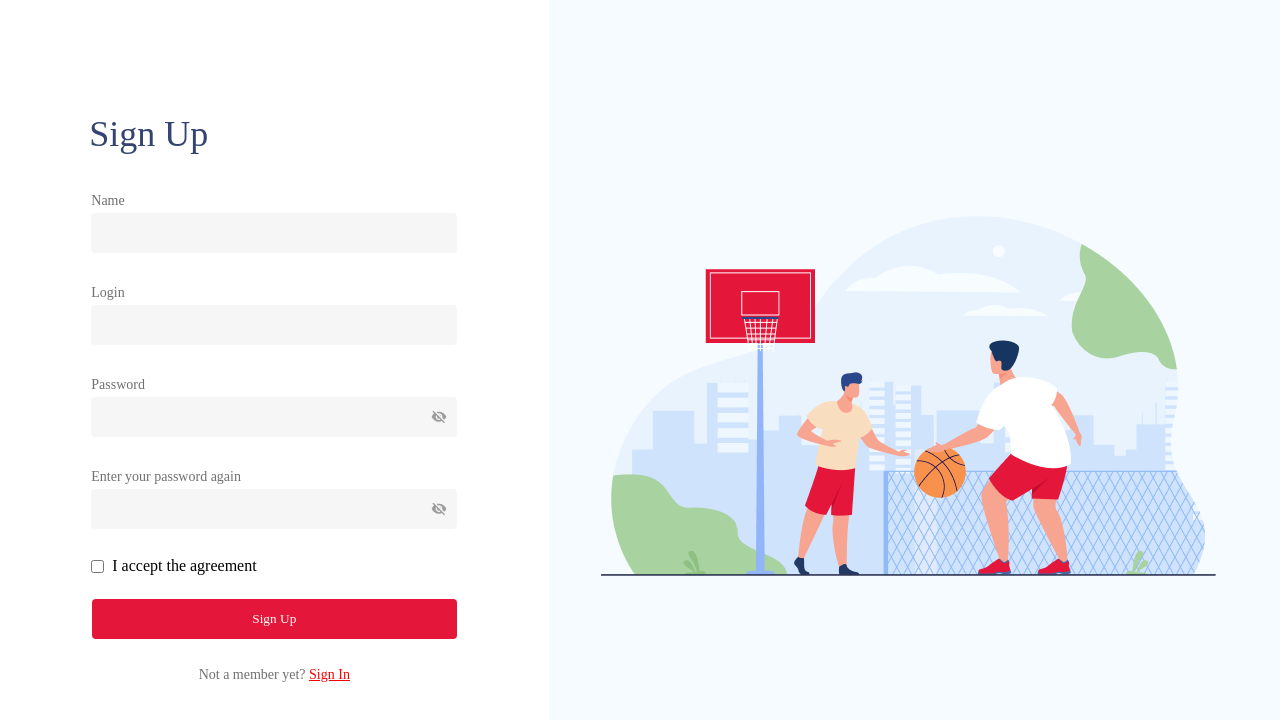
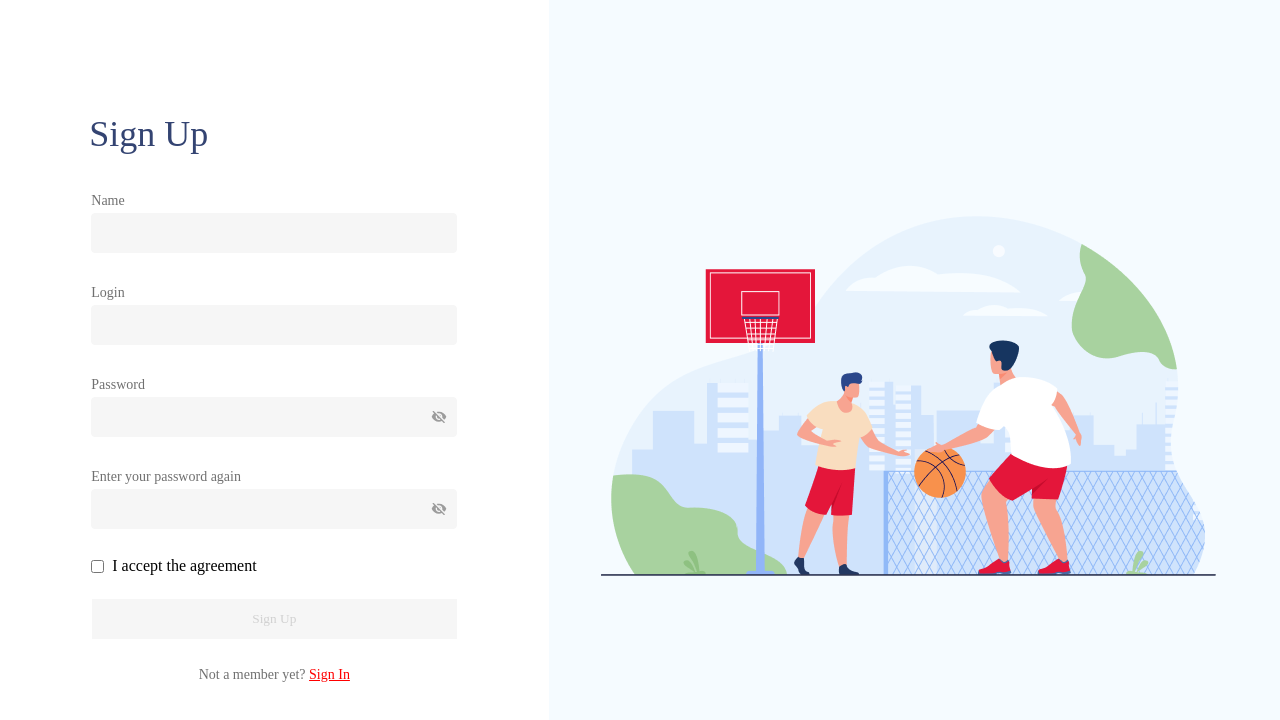
Before and after one commit to Nagiev100/big3, a React (Create React App) app: page /signUp in a window 1280 px wide. Shown: the top 720 px of the page. Built offline with nearby package versions, Linux system fonts and the light colour scheme.

Commit message:
Update button

```diff
--- a/src/common/components/shared/ButtonCompanent.tsx
+++ b/src/common/components/shared/ButtonCompanent.tsx
@@ -8,6 +8,7 @@ interface IButton {
   backgroundColor?: string;
   backgroundHover?: string;
   backgroundActive?: string;
+  backgroundDisabled?: string;
   border?: string;
   color?: string;
 }
@@ -21,12 +22,15 @@ export const Button = styled.button<IButton>`
   border: ${(props) => props.border};
   border-radius: 4px;
   margin-top: ${(props) => props.marginTop};
-  margin-left: /*40px;*/ ${(props) => props.marginLeft};
+  margin-left: ${(props) => props.marginLeft};
   &:hover {
     background-color: /*#FF5761*/ ${(props) => props.backgroundHover};
   }
   &:active {
     background-color: /*#C60E2E*/ ${(props) => props.backgroundActive};
+  }
+  &:disabled {
+    background-color:;
   }
 
   @media ${(props) => props.theme.mobile} {
--- a/src/modules/authorization/signIn.tsx
+++ b/src/modules/authorization/signIn.tsx
@@ -9,7 +9,6 @@ import { post } from "../../api/baseFetch";
 import { Container } from "../../common/components/shared/CenterImage";
 import { Image } from "../../common/components/shared/ImageCompanent";
 import { Input } from "../../common/components/shared/InputComponent";
-import { Button } from "../../common/components/shared/ButtonCompanent";
 import { useNotifyAlert } from "../../common/hooks/useNotifyAlert";
 
 interface SignInFormData {
@@ -96,21 +95,13 @@ export const SignIn: FC = () => {
               widthProps={"100%"}
               flexDirection="column"
             >
-              <Button
-                backgroundColor="#E4163A"
-                backgroundHover="#FF5761"
-                backgroundActive="#C60E2E"
-                border="none"
-                color="#FFFFFF"
+              <ButtonSignIn
                 type="submit"
                 onClick={handleSubmit(onSubmit)}
                 disabled={!isValid}
-                padding="0"
-                width="366px"
-                marginTop="26px"
               >
                 <span>Sign In</span>
-              </Button>
+              </ButtonSignIn>
               <AuthorizationText>
                 Not a member yet?{" "}
                 <Link to="signUp" style={{ color: "red" }}>
@@ -235,3 +226,31 @@ const TextError = styled.p`
   font-weight: 500;
   line-height: 24px;
 `;
+export const ButtonSignIn = styled.button`
+  background-color: #e4163a;
+  color: #ffffff;
+  border: none;
+  padding: 0;
+  width: 365px;
+  margin-top: 24px;
+  height: 40px;
+  &:hover {
+    background-color: #ff5761;
+  }
+  &:active {
+    background-color: #c60e2e;
+  }
+  &:disabled {
+    background-color: #f6f6f6;
+    color: #d1d1d1;
+  }
+
+  @media ${(props) => props.theme.mobile} {
+    width: 100%;
+    margin-right: 0;
+  }
+  @media ${(props) => props.theme.tablet} {
+    width: 100%;
+    margin-right: 0;
+  }
+`;
--- a/src/modules/authorization/signUp.tsx
+++ b/src/modules/authorization/signUp.tsx
@@ -17,7 +17,6 @@ import {
   SloganAuthorization,
 } from "./signIn";
 import { Input } from "../../common/components/shared/InputComponent";
-import { Button } from "../../common/components/shared/ButtonCompanent";
 import { useNotifyAlert } from "../../common/hooks/useNotifyAlert";
 
 interface SignUpFormData {
@@ -183,21 +182,13 @@ export const SignUp: FC = () => {
                 flexDirection="column"
                 widthProps={"100%"}
               >
-                <Button
-                  backgroundColor="#E4163A"
-                  backgroundHover="#FF5761"
-                  backgroundActive="#C60E2E"
-                  color="#FFFFFF"
-                  border="none"
+                <ButtonSignUp
                   type="submit"
                   onClick={handleSubmit(onSubmit)}
                   disabled={!isValid}
-                  padding="0"
-                  width="365px"
-                  marginTop="24px"
                 >
                   <span>Sign Up</span>
-                </Button>
+                </ButtonSignUp>
                 <AuthorizationText>
                   Not a member yet?{" "}
                   <Link to="/" style={{ color: "red" }}>
@@ -275,3 +266,31 @@ const ContainerMedia = styled.div`
 const ContainerErrors = styled.div`
   height: 2px;
 `;
+export const ButtonSignUp = styled.button`
+  background-color: #e4163a;
+  color: #ffffff;
+  border: none;
+  padding: 0;
+  width: 365px;
+  margin-top: 24px;
+  height: 40px;
+  &:hover {
+    background-color: #ff5761;
+  }
+  &:active {
+    background-color: #c60e2e;
+  }
+  &:disabled {
+    background-color: #f6f6f6;
+    color: #d1d1d1;
+  }
+
+  @media ${(props) => props.theme.mobile} {
+    width: 100%;
+    margin-right: 0;
+  }
+  @media ${(props) => props.theme.tablet} {
+    width: 100%;
+    margin-right: 0;
+  }
+`;
```
